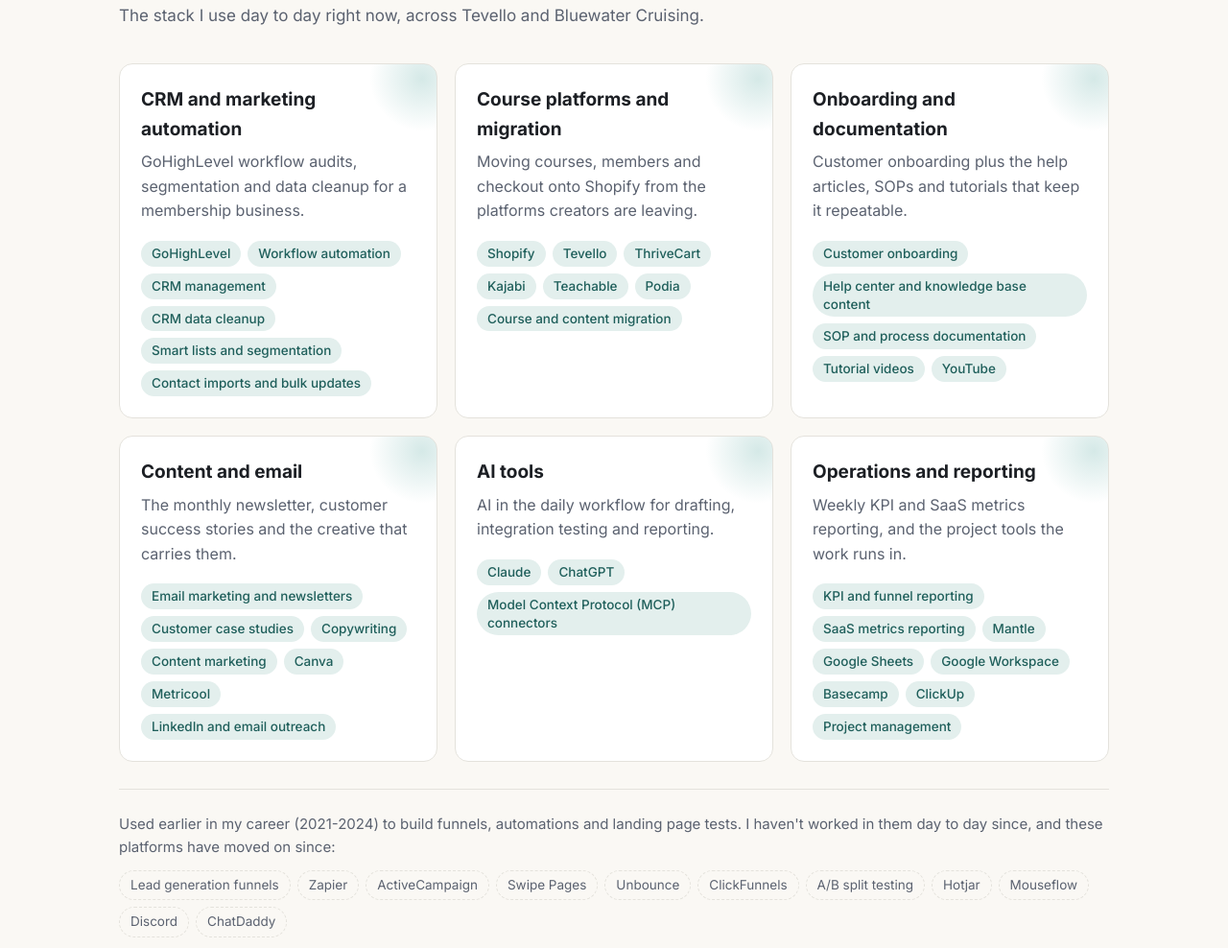
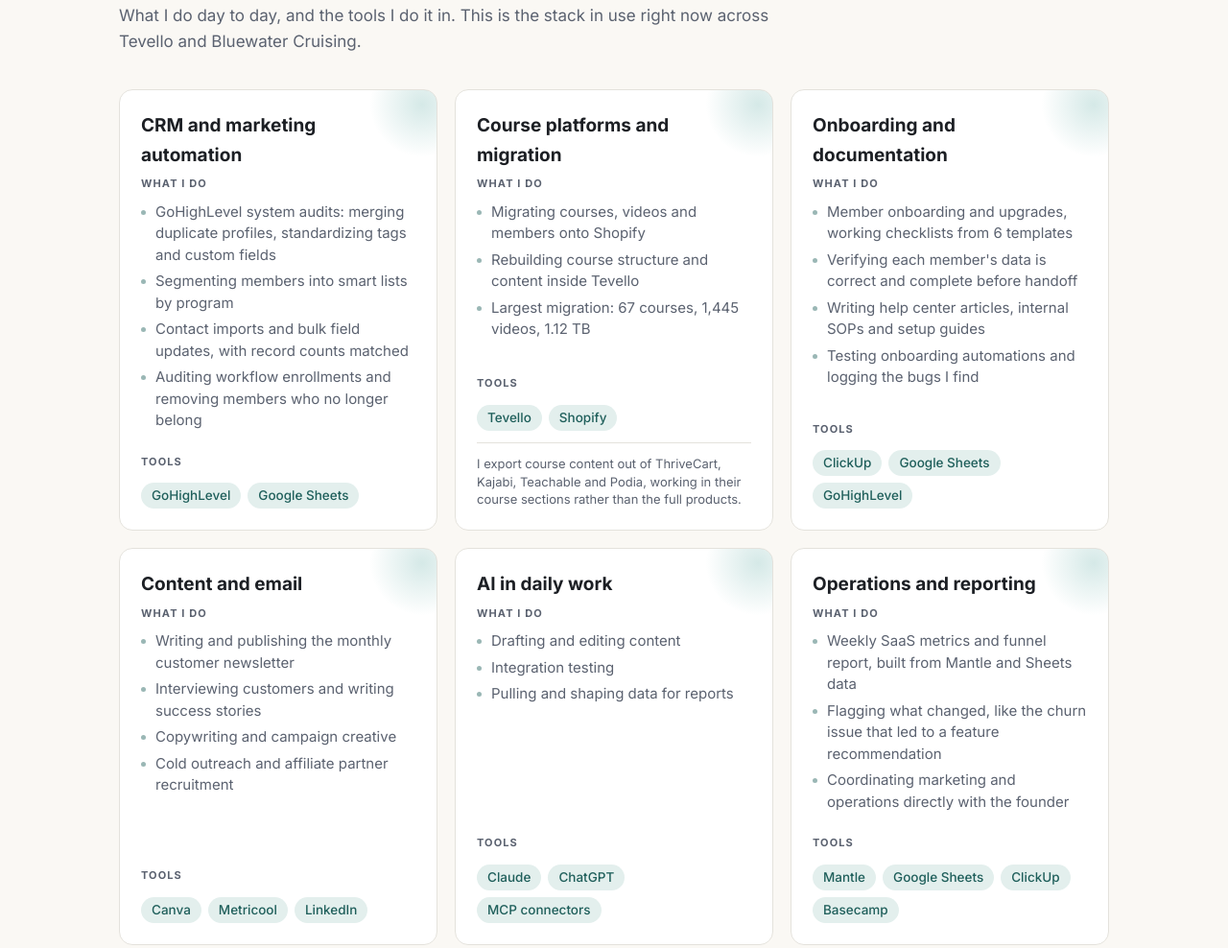
Before and after one commit to kamilleaerron/kamilleaerron.github.io, a plain HTML site: page index.html in a window 1280 px wide. Shown: the part 9824-10812 px from the top of the page at 96% size. Drawn offline with Linux system fonts and the light colour scheme.

Commit message:
Split each skills card into what I do and the tools I use
The cards mixed skill labels and product names in one chip row, so it
was not clear which tool went with which work. Each card now has a
"What I do" list and a "Tools" row underneath, and the tool rows are
corrected to what is actually used: GoHighLevel and Google Sheets for
CRM, Tevello and Shopify for migration, ClickUp/Sheets/GoHighLevel for
onboarding, Mantle/Sheets/ClickUp/Basecamp for reporting. The source
platforms (ThriveCart, Kajabi, Teachable, Podia) move to a note saying
only their course sections are used, rather than reading as full
platform proficiency.

Co-Authored-By: Claude Opus 5 <noreply@anthropic.com>

```diff
--- a/index.html
+++ b/index.html
@@ -110,6 +110,12 @@
   .skills-grid { display: grid; grid-template-columns: repeat(3, 1fr); gap: 18px; }
   .card .chips { display: flex; flex-wrap: wrap; gap: 7px; margin: 4px 0 0; padding: 0; list-style: none; }
   .card .chips li { background: var(--accent-soft); color: var(--accent); border-radius: 999px; padding: 4px 11px; font-size: 13.5px; font-weight: 500; line-height: 1.4; }
+  .card .clabel { text-transform: uppercase; letter-spacing: .1em; font-size: 11px; font-weight: 700; color: var(--muted); margin: 0 0 9px; }
+  .card .does { list-style: none; margin: 0 0 18px; padding: 0; }
+  .card .does li { position: relative; padding-left: 15px; color: var(--muted); font-size: 15px; line-height: 1.5; margin-bottom: 5px; }
+  .card .does li::before { content: ""; position: absolute; left: 0; top: 9px; width: 5px; height: 5px; border-radius: 50%; background: var(--accent); opacity: .45; }
+  .card .clabel.stack { margin-top: auto; }
+  .card .srcnote { color: var(--muted); font-size: 13px; line-height: 1.45; margin: 12px 0 0; padding-top: 12px; border-top: 1px solid var(--line); }
   .prior { margin-top: 28px; padding-top: 24px; border-top: 1px solid var(--line); }
   .prior p { color: var(--muted); font-size: 15px; margin: 0 0 12px; }
   .prior ul { display: flex; flex-wrap: wrap; gap: 7px; margin: 0; padding: 0; list-style: none; }
@@ -512,50 +518,85 @@
     <div class="wrap">
       <p class="eyebrow">Skills and tools</p>
       <h2>What I work with</h2>
-      <p class="lead">The stack I use day to day right now, across Tevello and Bluewater Cruising.</p>
+      <p class="lead">What I do day to day, and the tools I do it in. This is the stack in use right now across Tevello and Bluewater Cruising.</p>
       <div class="skills-grid">
+
         <div class="card">
           <h3>CRM and marketing automation</h3>
-          <p>GoHighLevel workflow audits, segmentation and data cleanup for a membership business.</p>
-          <ul class="chips">
-            <li>GoHighLevel</li><li>Workflow automation</li><li>CRM management</li><li>CRM data cleanup</li><li>Smart lists and segmentation</li><li>Contact imports and bulk updates</li>
+          <p class="clabel">What I do</p>
+          <ul class="does">
+            <li>GoHighLevel system audits: merging duplicate profiles, standardizing tags and custom fields</li>
+            <li>Segmenting members into smart lists by program</li>
+            <li>Contact imports and bulk field updates, with record counts matched</li>
+            <li>Auditing workflow enrollments and removing members who no longer belong</li>
           </ul>
+          <p class="clabel stack">Tools</p>
+          <ul class="chips"><li>GoHighLevel</li><li>Google Sheets</li></ul>
         </div>
+
         <div class="card">
           <h3>Course platforms and migration</h3>
-          <p>Moving courses, members and checkout onto Shopify from the platforms creators are leaving.</p>
-          <ul class="chips">
-            <li>Shopify</li><li>Tevello</li><li>ThriveCart</li><li>Kajabi</li><li>Teachable</li><li>Podia</li><li>Course and content migration</li>
+          <p class="clabel">What I do</p>
+          <ul class="does">
+            <li>Migrating courses, videos and members onto Shopify</li>
+            <li>Rebuilding course structure and content inside Tevello</li>
+            <li>Largest migration: 67 courses, 1,445 videos, 1.12 TB</li>
           </ul>
+          <p class="clabel stack">Tools</p>
+          <ul class="chips"><li>Tevello</li><li>Shopify</li></ul>
+          <p class="srcnote">I export course content out of ThriveCart, Kajabi, Teachable and Podia, working in their course sections rather than the full products.</p>
         </div>
+
         <div class="card">
           <h3>Onboarding and documentation</h3>
-          <p>Customer onboarding plus the help articles, SOPs and tutorials that keep it repeatable.</p>
-          <ul class="chips">
-            <li>Customer onboarding</li><li>Help center and knowledge base content</li><li>SOP and process documentation</li><li>Tutorial videos</li><li>YouTube</li>
+          <p class="clabel">What I do</p>
+          <ul class="does">
+            <li>Member onboarding and upgrades, working checklists from 6 templates</li>
+            <li>Verifying each member's data is correct and complete before handoff</li>
+            <li>Writing help center articles, internal SOPs and setup guides</li>
+            <li>Testing onboarding automations and logging the bugs I find</li>
           </ul>
+          <p class="clabel stack">Tools</p>
+          <ul class="chips"><li>ClickUp</li><li>Google Sheets</li><li>GoHighLevel</li></ul>
         </div>
+
         <div class="card">
           <h3>Content and email</h3>
-          <p>The monthly newsletter, customer success stories and the creative that carries them.</p>
-          <ul class="chips">
-            <li>Email marketing and newsletters</li><li>Customer case studies</li><li>Copywriting</li><li>Content marketing</li><li>Canva</li><li>Metricool</li><li>LinkedIn and email outreach</li>
+          <p class="clabel">What I do</p>
+          <ul class="does">
+            <li>Writing and publishing the monthly customer newsletter</li>
+            <li>Interviewing customers and writing success stories</li>
+            <li>Copywriting and campaign creative</li>
+            <li>Cold outreach and affiliate partner recruitment</li>
           </ul>
+          <p class="clabel stack">Tools</p>
+          <ul class="chips"><li>Canva</li><li>Metricool</li><li>LinkedIn</li></ul>
         </div>
+
         <div class="card">
-          <h3>AI tools</h3>
-          <p>AI in the daily workflow for drafting, integration testing and reporting.</p>
-          <ul class="chips">
-            <li>Claude</li><li>ChatGPT</li><li>Model Context Protocol (MCP) connectors</li>
+          <h3>AI in daily work</h3>
+          <p class="clabel">What I do</p>
+          <ul class="does">
+            <li>Drafting and editing content</li>
+            <li>Integration testing</li>
+            <li>Pulling and shaping data for reports</li>
           </ul>
+          <p class="clabel stack">Tools</p>
+          <ul class="chips"><li>Claude</li><li>ChatGPT</li><li>MCP connectors</li></ul>
         </div>
+
         <div class="card">
           <h3>Operations and reporting</h3>
-          <p>Weekly KPI and SaaS metrics reporting, and the project tools the work runs in.</p>
-          <ul class="chips">
-            <li>KPI and funnel reporting</li><li>SaaS metrics reporting</li><li>Mantle</li><li>Google Sheets</li><li>Google Workspace</li><li>Basecamp</li><li>ClickUp</li><li>Project management</li>
+          <p class="clabel">What I do</p>
+          <ul class="does">
+            <li>Weekly SaaS metrics and funnel report, built from Mantle and Sheets data</li>
+            <li>Flagging what changed, like the churn issue that led to a feature recommendation</li>
+            <li>Coordinating marketing and operations directly with the founder</li>
           </ul>
+          <p class="clabel stack">Tools</p>
+          <ul class="chips"><li>Mantle</li><li>Google Sheets</li><li>ClickUp</li><li>Basecamp</li></ul>
         </div>
+
       </div>
       <div class="prior">
         <p>Used earlier in my career (2021-2024) to build funnels, automations and landing page tests. I haven't worked in them day to day since, and these platforms have moved on since:</p>
```
